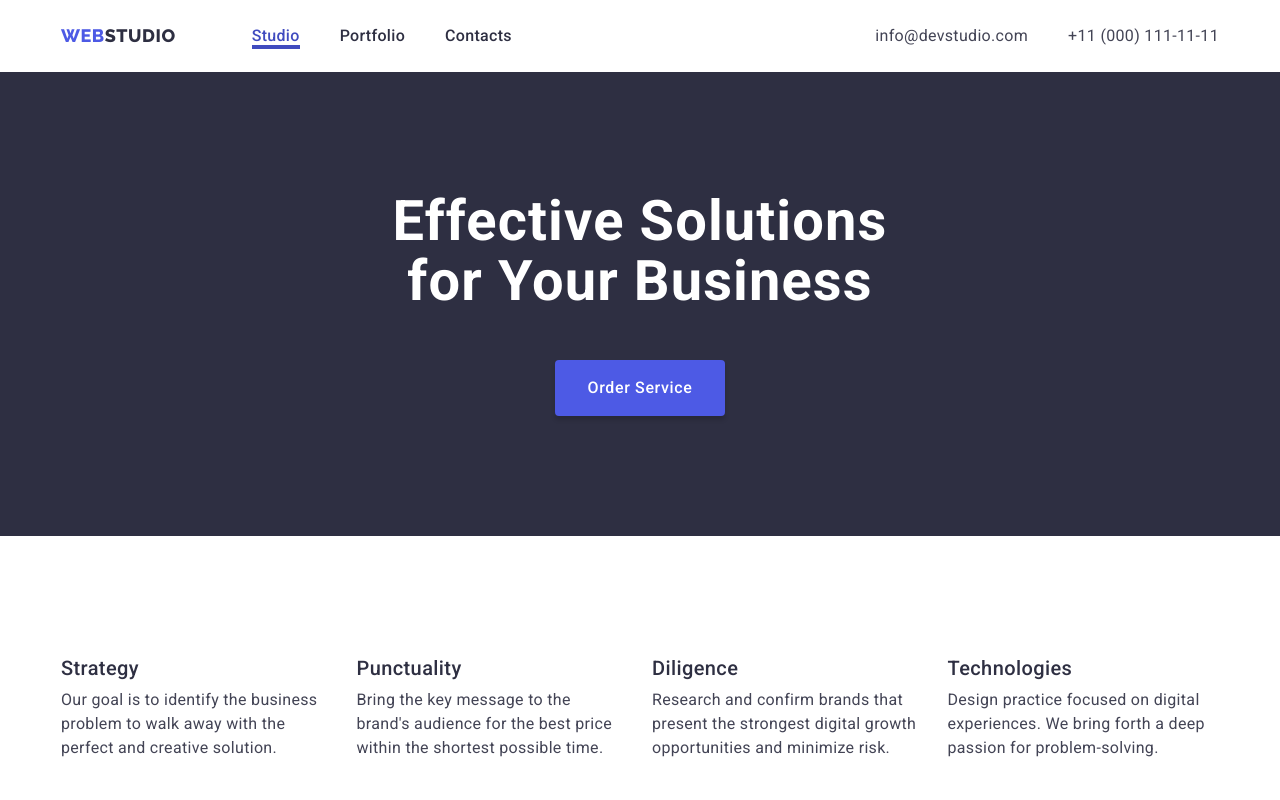
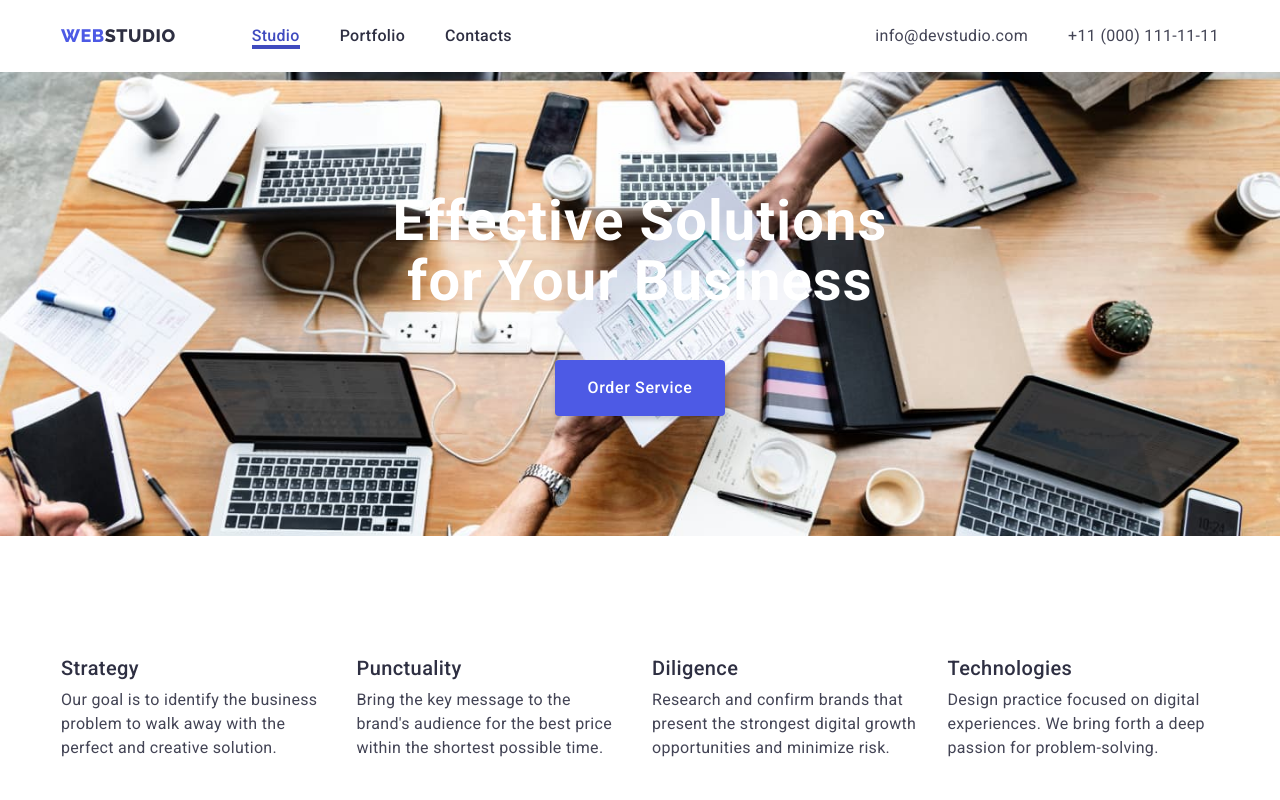
Before and after one commit to Escbrk/goit-markup-hw-03, a plain HTML site: page index.html in a window 1280 px wide. Shown: the top 800 px of the page. Drawn offline with nearby package versions, Linux system fonts and the light colour scheme.

Commit message:
Update styles.css

```diff
--- a/css/styles.css
+++ b/css/styles.css
@@ -215,6 +215,10 @@ span {
 
 .hero {
   background-color: var(--color-navy-blue);
+  background-image: url(../images/office.jpg);
+  background-repeat: no-repeat;
+  background-size: cover;
+
 }
 
 .btn {
```
